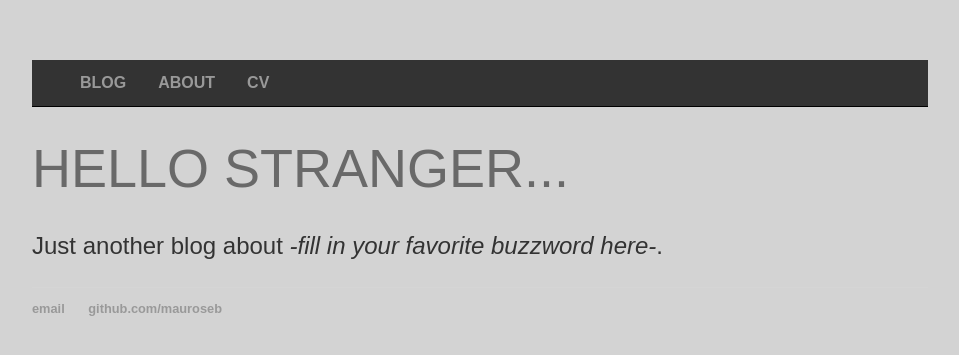
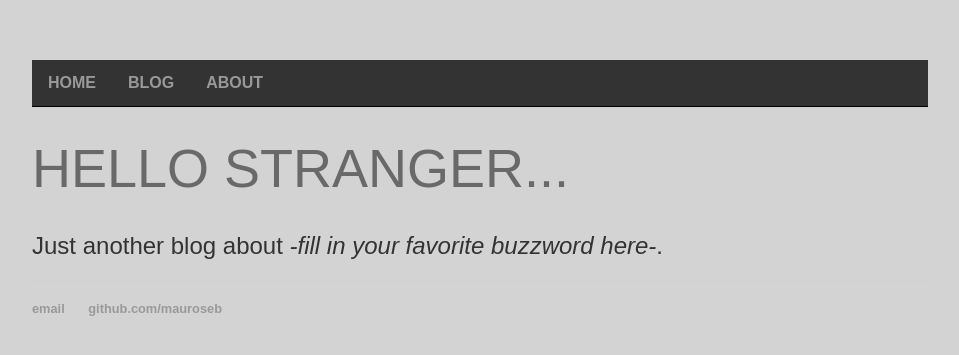
Before and after one commit to mauroseb/mauroseb.github.io, a Jekyll site: the page built from index.html, in a window 1280 px wide. Shown: the top 355 px of the page, without its empty margins (160-1119 px from the left). Built offline with Jekyll 4.4.1, drawn with Linux system fonts in a browser that asks for light colours.

Commit message:
Update default.html

```diff
--- a/_layouts/default.html
+++ b/_layouts/default.html
@@ -8,10 +8,9 @@
 			<nav>
 	    		<ul>
 
-                                <li><a class="nav-ul-li-a {% if page.url == node.url %} active{% endif %}" href="{{ node.url }}">{{ node.title }}</a>
+                                <li><a class="nav-ul-li-a {% if page.url == node.url %} active{% endif %}" href="/">Home</a>
                                 <li><a href="/blog">Blog</a></li>
 		        	<li><a href="/about">About</a></li>
-	        		<li><a href="/cv">CV</a></li>
 	    		</ul>
 			</nav>
 			<div class="container">
```
Also changed, not shown: other parts of _layouts/default.html (+1 -0 lines).
